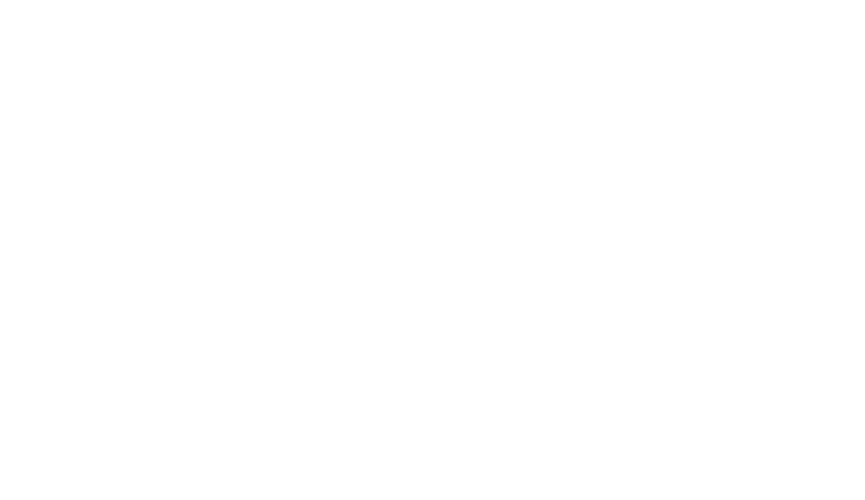
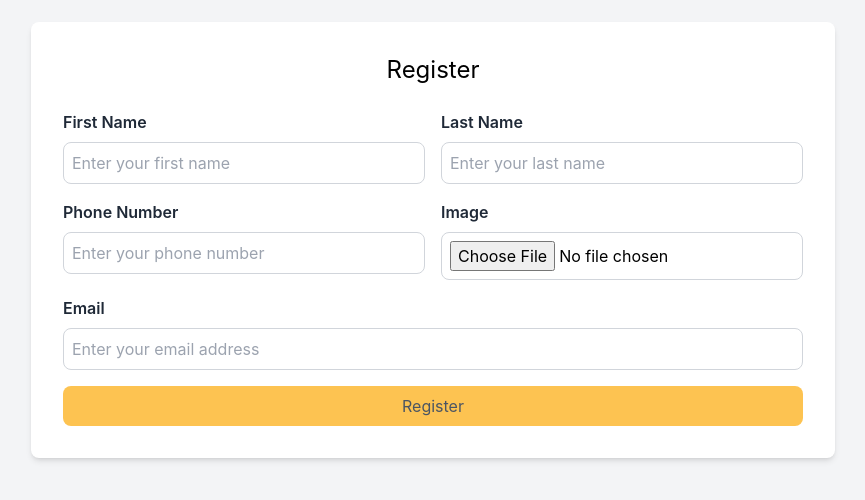
Before and after one commit to abel12-tech/kebele-id-service, a React (Create React App) app: page /register in a window 1280 px wide. Before the commit this address had no page. Shown: the part 160-660 px from the top of the page, without its empty margins (207-1072 px from the left). Built offline with nearby package versions, Linux system fonts and the light colour scheme.

Commit message:
register and login page is completed

```diff
--- a/src/App.js
+++ b/src/App.js
@@ -5,6 +5,8 @@ import Home from "./pages/Home";
 import About from "./pages/About";
 import ContactUs from "./pages/ContactUs";
 import Profile from "./pages/Profile";
+import Register from "./pages/Register";
+import Login from "./pages/Login";
 
 
 
@@ -17,6 +19,8 @@ const App = () => {
         <Route path="/profile" element={<Profile />} />
         <Route path="/about" element={<About />} />
         <Route path="/contact" element={<ContactUs />} />
+        <Route path="/register" element={<Register />} />
+        <Route path="/login" element={<Login />} />
       </Routes>
     </>
   );
--- a/src/components/Navbar.jsx
+++ b/src/components/Navbar.jsx
@@ -66,12 +66,18 @@ const Navbar = () => {
           </ul>
         </div>
         <div className="flex items-center justify-center">
-          <button className="bg-transparent bg-[#FDC351] text-gray-600 font-semibold hover:text-gray-800 py-2 px-4 border border-white rounded">
+          <Link
+            to="/register"
+            className="bg-[#FDC351] text-gray-600 font-semibold  py-2 px-4 border border-white rounded"
+          >
             Register
-          </button>
-          <button className="bg-transparent bg-[#FDC351] text-gray-600 font-semibold hover:text-gray-800 py-2 px-4 border border-white rounded ml-4">
+          </Link>
+          <Link
+            to="/login"
+            className="bg-[#FDC351] text-gray-600 font-semibold  py-2 px-4 border border-white rounded ml-4"
+          >
             Login
-          </button>
+          </Link>
         </div>
       </div>
     </nav>
--- a/src/pages/ContactUs.jsx
+++ b/src/pages/ContactUs.jsx
@@ -11,7 +11,7 @@ const ContactUs = () => {
           <h1 className="text-3xl mb-6 text-center">Contact Us</h1>
           <form className="space-y-4">
             <div className="grid grid-cols-1 md:grid-cols-2 gap-4">
-              <div>
+              <div className="col-span-2">
                 <label
                   htmlFor="firstname"
                   className="block text-gray-800 font-bold mb-2"
@@ -26,7 +26,7 @@ const ContactUs = () => {
                   placeholder="Enter your first name"
                 />
               </div>
-              <div>
+              <div className="col-span-2">
                 <label
                   htmlFor="lastname"
                   className="block text-gray-800 font-bold mb-2"
--- /dev/null
+++ b/src/pages/Login.jsx
@@ -0,0 +1,53 @@
+import React from "react";
+
+const Login = () => {
+  return (
+    <div className="flex items-center justify-center h-screen bg-gray-100 p-16">
+      <div className="bg-white p-8 rounded-lg shadow-md max-w-md w-full">
+        <h1 className="text-2xl mb-6 text-center">Sign in to your account</h1>
+        <form className="space-y-4">
+          <div>
+            <label
+              htmlFor="username"
+              className="block text-gray-800 font-semibold mb-2"
+            >
+              Username
+            </label>
+            <input
+              type="text"
+              id="username"
+              name="username"
+              className="w-full outline-none border border-gray-300 p-2 rounded-lg"
+              placeholder="Enter your username"
+            />
+          </div>
+          <div>
+            <label
+              htmlFor="password"
+              className="block text-gray-800 font-semibold mb-2"
+            >
+              Password
+            </label>
+            <input
+              type="password"
+              id="password"
+              name="password"
+              className="w-full outline-none border border-gray-300 p-2 rounded-lg"
+              placeholder="Enter your password"
+            />
+          </div>
+          <div>
+            <button
+              type="submit"
+              className="w-full rounded-lg bg-[#FDC351] text-gray-600 hover:bg-[#d1ae67] px-4 py-2"
+            >
+              Login
+            </button>
+          </div>
+        </form>
+      </div>
+    </div>
+  );
+};
+
+export default Login;
--- /dev/null
+++ b/src/pages/Register.jsx
@@ -0,0 +1,102 @@
+import React from "react";
+
+const Register = () => {
+  return (
+    <div className="flex items-center justify-center h-screen bg-gray-100 p-16">
+      <div className="bg-white p-8 rounded-lg shadow-md">
+        <h1 className="text-2xl mb-6 text-center">Register</h1>
+        <form className="space-y-4">
+          <div className="grid grid-cols-2 gap-4">
+            <div>
+              <label
+                htmlFor="firstname"
+                className="block text-gray-800 font-semibold mb-2"
+              >
+                First Name
+              </label>
+              <input
+                type="text"
+                id="firstname"
+                name="firstname"
+                className="w-full outline-none border border-gray-300 p-2 rounded-lg"
+                placeholder="Enter your first name"
+              />
+            </div>
+            <div>
+              <label
+                htmlFor="lastname"
+                className="block text-gray-800 font-semibold mb-2"
+              >
+                Last Name
+              </label>
+              <input
+                type="text"
+                id="lastname"
+                name="lastname"
+                className="w-full outline-none border border-gray-300 p-2 rounded-lg"
+                placeholder="Enter your last name"
+              />
+            </div>
+          </div>
+          <div className="grid grid-cols-2 gap-4">
+            <div>
+              <label
+                htmlFor="phonenumber"
+                className="block text-gray-800 font-semibold mb-2"
+              >
+                Phone Number
+              </label>
+              <input
+                type="text"
+                id="phonenumber"
+                name="phonenumber"
+                className="w-full outline-none border border-gray-300 p-2 rounded-lg"
+                placeholder="Enter your phone number"
+              />
+            </div>
+            <div>
+              <label
+                htmlFor="image"
+                className="block text-gray-800 font-semibold mb-2"
+              >
+                Image
+              </label>
+              <input
+                type="file"
+                id="image"
+                name="image"
+                accept="image/*"
+                className="w-full outline-none border border-gray-300 p-2 rounded-lg"
+              />
+            </div>
+          </div>
+          <div>
+            <label
+              htmlFor="email"
+              className="block text-gray-800 font-semibold mb-2"
+            >
+              Email
+            </label>
+            <input
+              type="email"
+              id="email"
+              name="email"
+              className="w-full outline-none border border-gray-300 p-2 rounded-lg"
+              placeholder="Enter your email address"
+            />
+          </div>
+          <div>
+            <button
+              type="submit"
+              className="w-full rounded-lg bg-[#FDC351] text-gray-600 hover:bg-[#d1ae67] px-4 py-2"
+              >
+              Register
+            </button>
+          </div>
+        </form>
+      </div>
+    </div>
+  );
+};
+
+export default Register;
```
